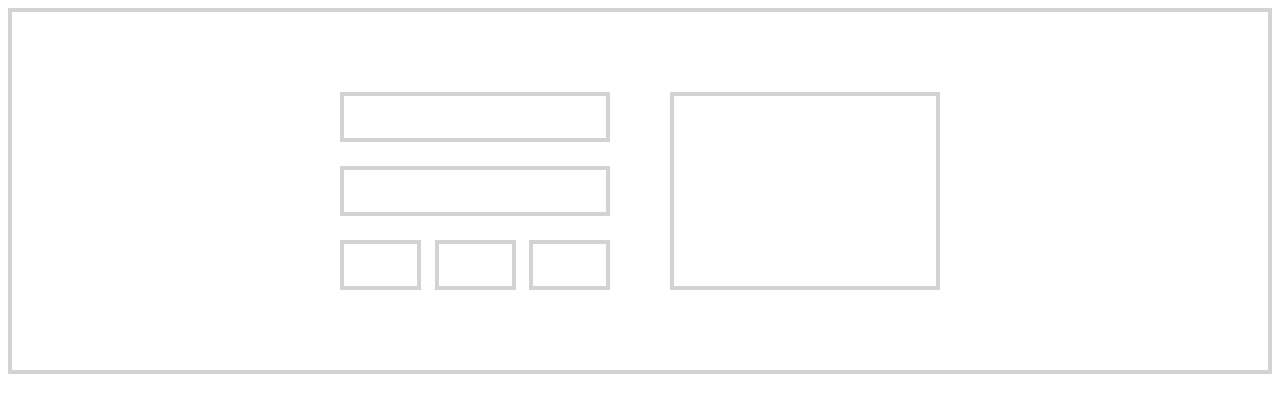
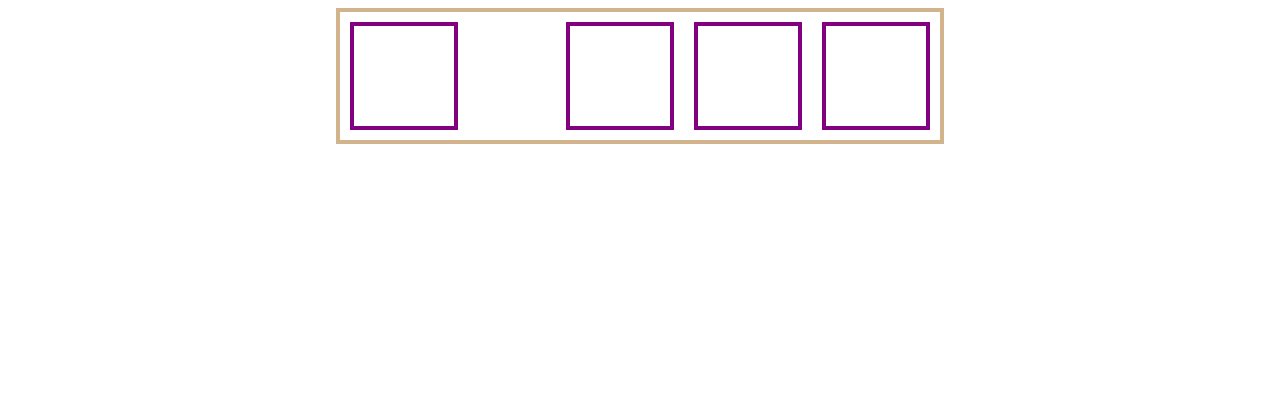
Before and after one commit to monse-espino/css.practice, a plain HTML site: page index.html in a window 1280 px wide. Drawn offline with Linux system fonts and the light colour scheme.

Commit message:
practiced layout 1 again

```diff
--- a/index.html
+++ b/index.html
@@ -9,19 +9,13 @@
   </head>
 
   <body>
-    <div class="container">
-      <div class="row">
-      <div class="box-wrapper">
-        <div class="box box-small"></div>
-        <div class="box box-small"></div>
-        <div class="tiny-wrapper">
-          <div class="box box-tiny"></div>
-          <div class="box box-tiny"></div>
-          <div class="box box-tiny"></div>
-        </div>
-      </div>
-      <div class="box box-large"></div>
-      </div>
-    </div>
+<div class="container">
+<div class="box"></div>
+<div class="box-wrapper">
+<div class="box"></div>
+<div class="box"></div>
+<div class="box"></div>
+</div>
+</div>
   </body>
 </html>
--- a/style.css
+++ b/style.css
@@ -1,43 +1,20 @@
-* {
-    box-sizing: border-box;
-}
-
 .container {
-    border: 4px solid lightgray;
-    padding: 80px 56px 80px 56px
-}
-
-.row {
+    border: 4px solid tan;
+    display: flex;
+    justify-content: space-between;
+    align-items: center;
     width: 100%;
     max-width: 600px;
-    margin: 0 auto -24px auto;
-    display: flex;
-    justify-content: space-between;
+    margin: 0 auto;
 }
 
 .box {
-    border: 4px solid lightgray;
-    margin-bottom: 24px;
-}
-
-.box-small {
-    height: 50px;
-}
-
-.box-tiny {
-    width: 30%;
-    height: 50px;
-}
-
-.tiny-wrapper {
-    display: flex;
-    justify-content: space-between;
+    width: 100px;
+    height: 100px;
+    border: 4px solid purple;
+    margin: 10px;
 }
 
 .box-wrapper {
-    width: 45%;
+    display: flex;
 }
-
-.box-large {
-    width: 45%;
-}
```
